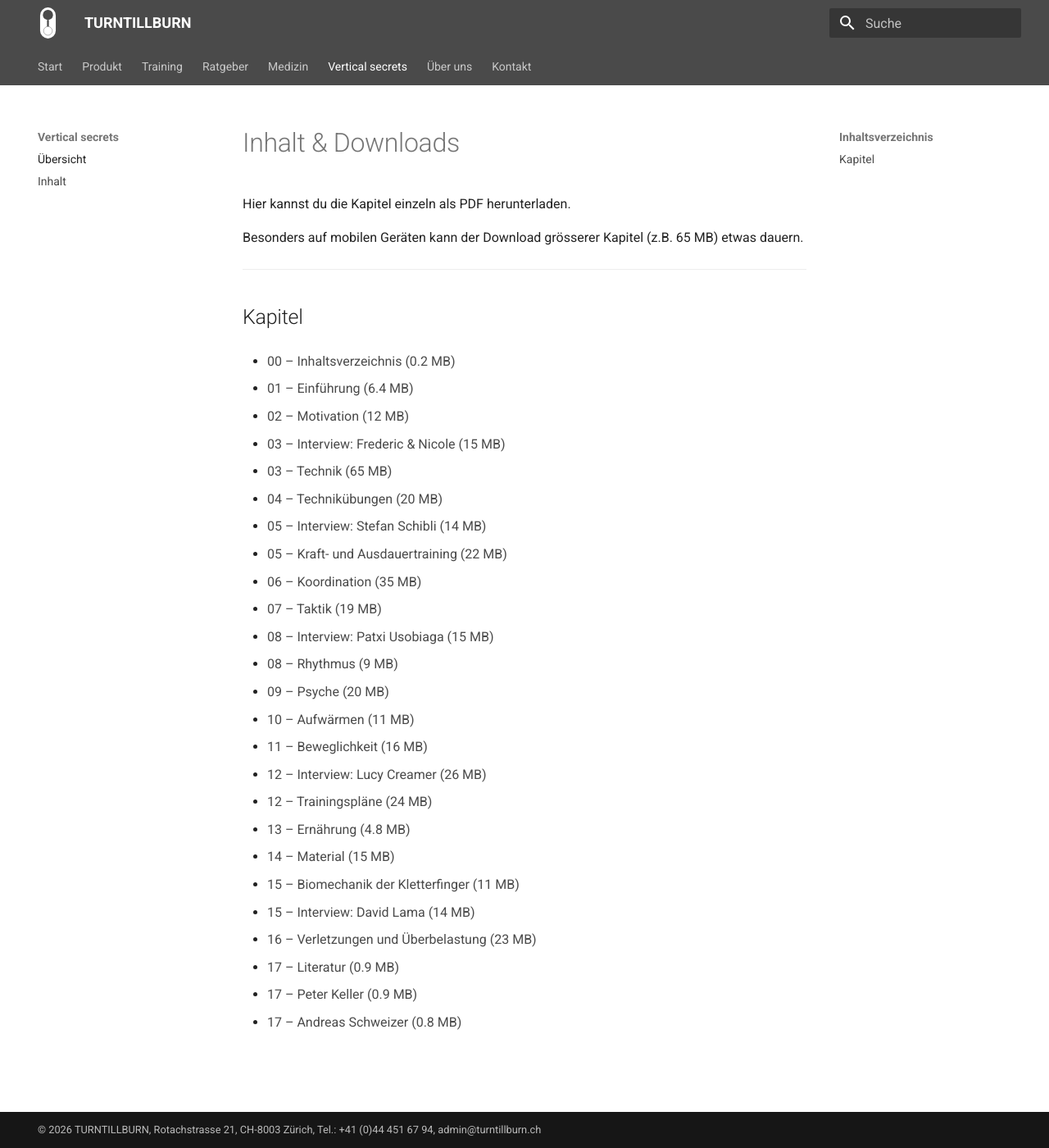
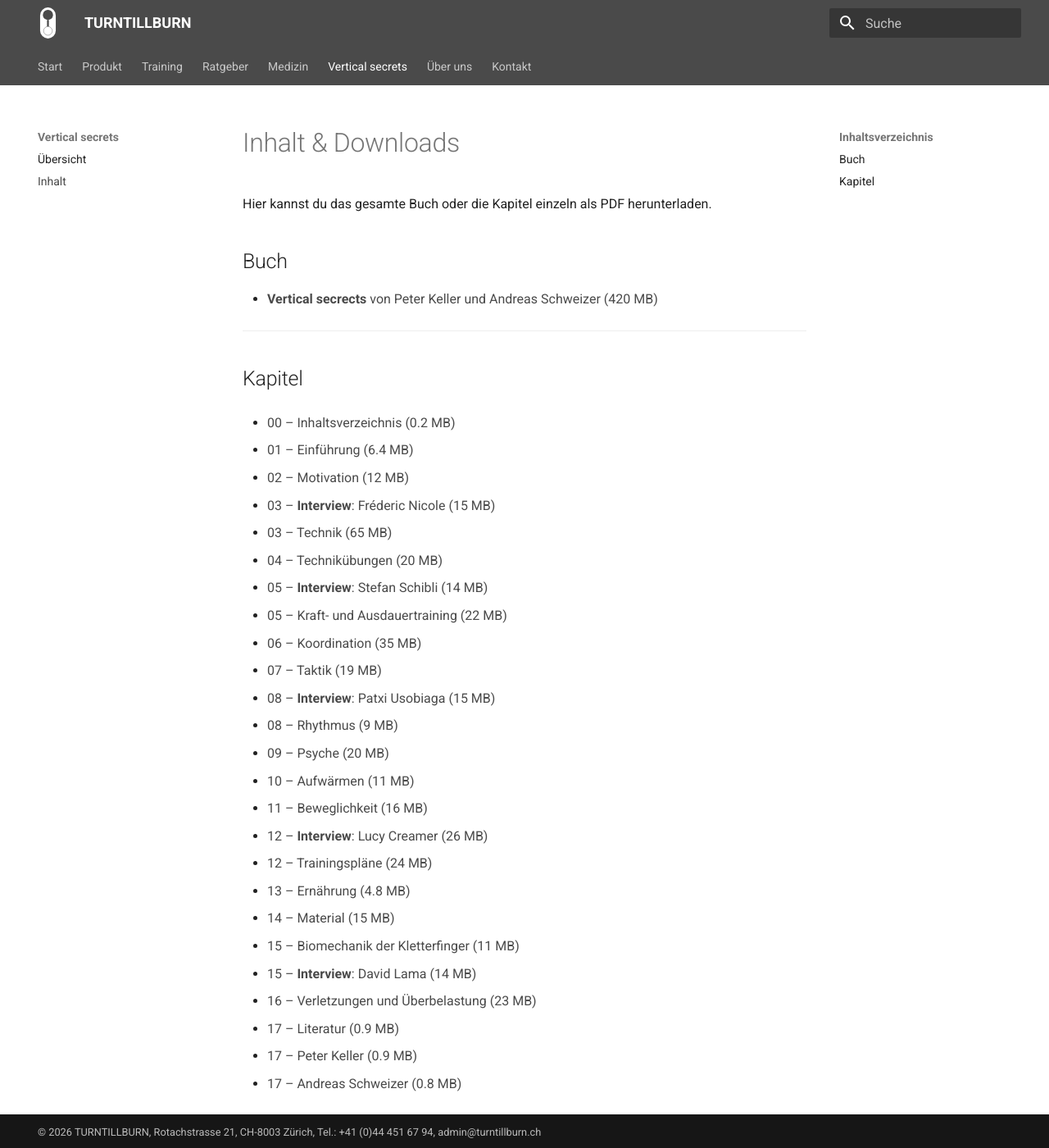
Before and after one commit to turntillburn/ttb-mkdocs, an MkDocs documentation site: the page built from docs/verticalsecrets/content.md, in a window 1280 px wide and 1400 px high. Shown: the whole window at 82% size. Built offline with MkDocs 1.6.1 and Material for MkDocs 9.7.7, drawn with Linux system fonts in a browser that asks for light colours; comment, search, counter and statistics services are not loaded.

Commit message:
Add full PDF download option and apply minor content fixes

```diff
--- a/docs/verticalsecrets/content.md
+++ b/docs/verticalsecrets/content.md
@@ -1,8 +1,12 @@
 # Inhalt & Downloads
 
-Hier kannst du die Kapitel einzeln als PDF herunterladen.
+Hier kannst du das gesamte Buch oder die Kapitel einzeln als PDF herunterladen.
 
-Besonders auf mobilen Geräten kann der Download grösserer Kapitel (z.B. 65 MB) etwas dauern.
+## Buch
+
+- [**Vertical secrects** von Peter Keller und Andreas Schweizer (420 MB)](assets/pdf/Vertical-secrets.pdf)
+
+
 
 ---
 
@@ -13,32 +17,32 @@ Besonders auf mobilen Geräten kann der Download grösserer Kapitel (z.B. 65 MB)
 - [01 – Einführung (6.4 MB)](assets/pdf/01-VS-Einfuehrung.pdf)
 - [02 – Motivation (12 MB)](assets/pdf/02-VS-Motivation.pdf)
 
-- [03 – Interview: Frederic & Nicole (15 MB)](assets/pdf/03-VS-Interview-FredericNicole.pdf)
+- [03 – **Interview**: Fréderic Nicole (15 MB)](assets/pdf/03-VS-Interview-FredericNicole.pdf)
 - [03 – Technik (65 MB)](assets/pdf/03-VS-Technik.pdf)
 
 - [04 – Technikübungen (20 MB)](assets/pdf/04-VS-Technikuebungen.pdf)
 
-- [05 – Interview: Stefan Schibli (14 MB)](assets/pdf/05-VS-Interview-StefanSchibli.pdf)
+- [05 – **Interview**: Stefan Schibli (14 MB)](assets/pdf/05-VS-Interview-StefanSchibli.pdf)
 - [05 – Kraft- und Ausdauertraining (22 MB)](assets/pdf/05-VS-Kraft-und-Ausdauertraining.pdf)
 
 - [06 – Koordination (35 MB)](assets/pdf/06-VS-Koordination.pdf)
 - [07 – Taktik (19 MB)](assets/pdf/07-VS-Taktik.pdf)
 
-- [08 – Interview: Patxi Usobiaga (15 MB)](assets/pdf/08-VS-Interview-PatxiUsobiaga.pdf)
+- [08 – **Interview**: Patxi Usobiaga (15 MB)](assets/pdf/08-VS-Interview-PatxiUsobiaga.pdf)
 - [08 – Rhythmus (9 MB)](assets/pdf/08-VS-Rhythmus.pdf)
 
 - [09 – Psyche (20 MB)](assets/pdf/09-VS-Psyche.pdf)
 - [10 – Aufwärmen (11 MB)](assets/pdf/10-VS-Aufwaermen.pdf)
 - [11 – Beweglichkeit (16 MB)](assets/pdf/11-VS-Beweglichkeit.pdf)
 
-- [12 – Interview: Lucy Creamer (26 MB)](assets/pdf/12-VS-Interview-LucyCreamer.pdf)
+- [12 – **Interview**: Lucy Creamer (26 MB)](assets/pdf/12-VS-Interview-LucyCreamer.pdf)
 - [12 – Trainingspläne (24 MB)](assets/pdf/12-VS-Trainingsplaene.pdf)
 
 - [13 – Ernährung (4.8 MB)](assets/pdf/13-VS-Ernaehrung.pdf)
 - [14 – Material (15 MB)](assets/pdf/14-VS-Material.pdf)
 
 - [15 – Biomechanik der Kletterfinger (11 MB)](assets/pdf/15-VS-Biomechanik-der-Kletterfinger.pdf)
-- [15 – Interview: David Lama (14 MB)](assets/pdf/15-VS-Interview-DavidLama.pdf)
+- [15 – **Interview**: David Lama (14 MB)](assets/pdf/15-VS-Interview-DavidLama.pdf)
 
 - [16 – Verletzungen und Überbelastung (23 MB)](assets/pdf/16-VS-Verletzungen-und-Ueberbelastung.pdf)
 - [17 – Literatur (0.9 MB)](assets/pdf/17-VS-Literatur.pdf)
```
Also changed, not shown: docs/index.md (+3 -2 lines), docs/product/index.md (+6 -10 lines), docs/verticalsecrets/index.md (+4 -4 lines), docs/assets/images/ttb-product.png (added), 1 other file.
